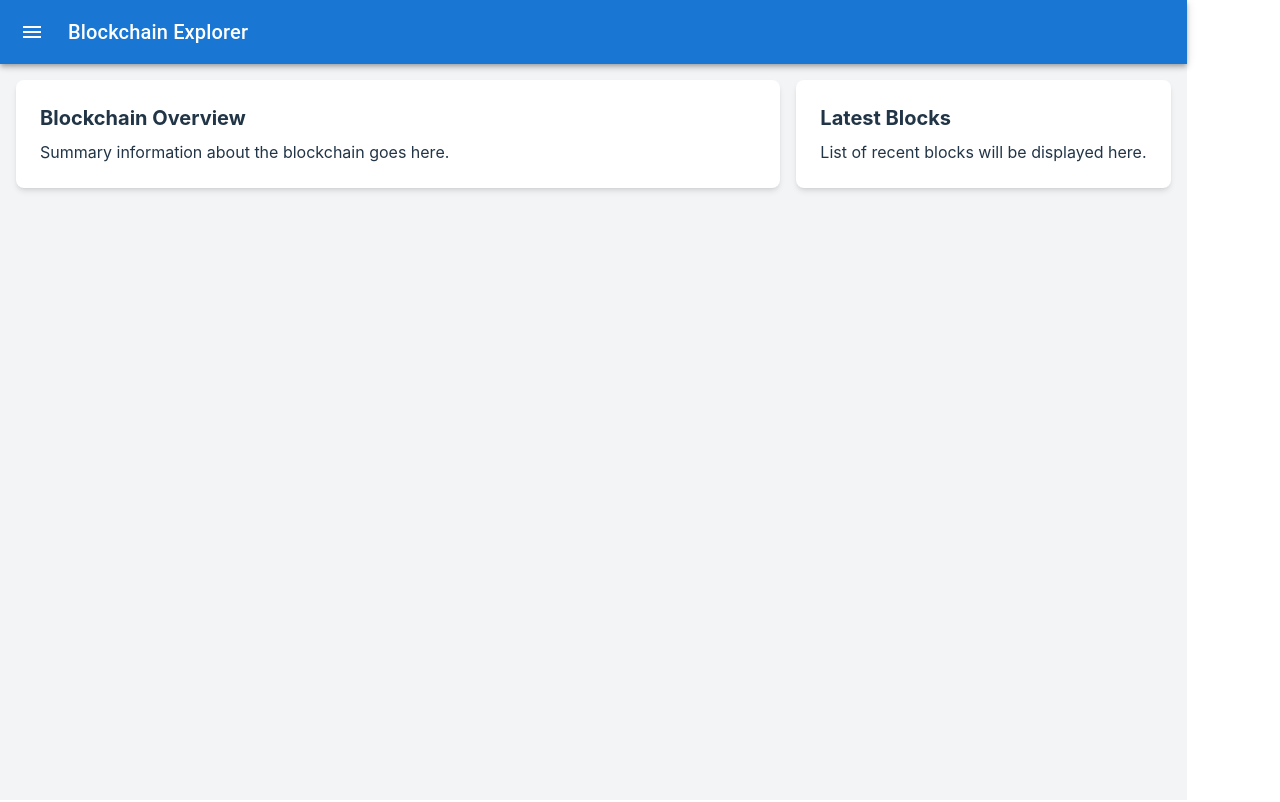
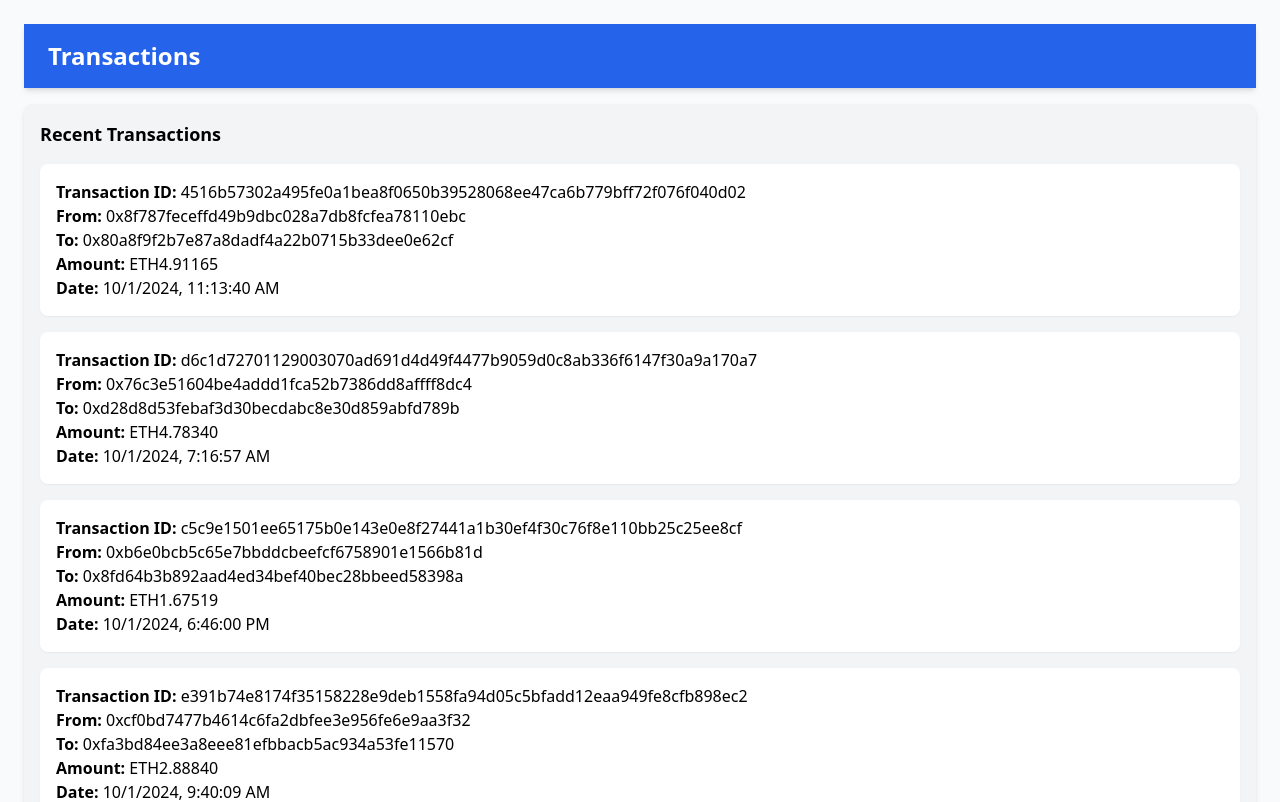
Before and after one commit to PrayagTandon/Front-End, a React (Vite) app in the folder ethereum-blockchain-explorer/: page / in a window 1280 px wide. Shown: the top 802 px of the page. Built offline with nearby package versions, Linux system fonts and the light colour scheme.

Commit message:
Setting up the header and Transactions

```diff
--- a/ethereum-blockchain-explorer/package.json
+++ b/ethereum-blockchain-explorer/package.json
@@ -12,8 +12,10 @@
   "dependencies": {
     "@emotion/react": "^11.13.3",
     "@emotion/styled": "^11.13.0",
+    "@faker-js/faker": "^8.0.0",
     "@mui/icons-material": "^6.1.1",
     "@mui/material": "^6.1.1",
+    "crypto-js": "^4.1.1",
     "react": "^18.3.1",
     "react-dom": "^18.3.1"
   },
--- a/ethereum-blockchain-explorer/src/App.jsx
+++ b/ethereum-blockchain-explorer/src/App.jsx
@@ -1,12 +1,10 @@
 import React from 'react';
-import Navbar from './components/Navbar';
-import Dashboard from './components/Dashboard';
+import Transactions from './components/Transactions';
 
 function App() {
   return (
-    <div className="min-h-screen bg-gray-100">
-      <Navbar />
-      <Dashboard />
+    <div className="min-h-screen bg-gray-50">
+      <Transactions />
     </div>
   );
 }
--- /dev/null
+++ b/ethereum-blockchain-explorer/src/components/Header.jsx
@@ -0,0 +1,11 @@
+import React from 'react';
+
+const Header = ({ title }) => {
+    return (
+        <div className="bg-blue-600 text-white py-4 px-6 shadow-md">
+            <h1 className="text-2xl font-bold">{title}</h1>
+        </div>
+    );
+};
+
+export default Header;
--- /dev/null
+++ b/ethereum-blockchain-explorer/src/components/Transactions.jsx
@@ -0,0 +1,42 @@
+import React from 'react';
+import Header from './Header';
+import { faker } from '@faker-js/faker';
+import CryptoJS from 'crypto-js';
+
+// Function to generate a mock transaction
+const generateTransaction = () => {
+    return {
+        id: CryptoJS.SHA256(faker.string.uuid()).toString(), // Correct UUID generation
+        from: faker.finance.ethereumAddress(),
+        to: faker.finance.ethereumAddress(),
+        amount: faker.finance.amount(0.01, 5, 5, 'ETH'),
+        timestamp: faker.date.recent().toLocaleString(),
+    };
+};
+
+// Generate a list of 5 mock transactions
+const transactions = Array.from({ length: 5 }, generateTransaction);
+
+const Transactions = () => {
+    return (
+        <div className="p-6">
+            <Header title="Transactions" />
+            <div className="mt-4 bg-gray-100 p-4 rounded-lg shadow-md">
+                <h2 className="text-lg font-semibold mb-4">Recent Transactions</h2>
+                <ul className="space-y-4">
+                    {transactions.map((tx) => (
+                        <li key={tx.id} className="bg-white p-4 rounded-lg shadow-sm">
+                            <p><strong>Transaction ID:</strong> {tx.id}</p>
+                            <p><strong>From:</strong> {tx.from}</p>
+                            <p><strong>To:</strong> {tx.to}</p>
+                            <p><strong>Amount:</strong> {tx.amount}</p>
+                            <p><strong>Date:</strong> {tx.timestamp}</p>
+                        </li>
+                    ))}
+                </ul>
+            </div>
+        </div>
+    );
+};
+
+export default Transactions;
--- a/ethereum-blockchain-explorer/src/index.css
+++ b/ethereum-blockchain-explorer/src/index.css
@@ -1,77 +1,3 @@
 @tailwind base;
 @tailwind components;
 @tailwind utilities;
-
-:root {
-  font-family: Inter, system-ui, Avenir, Helvetica, Arial, sans-serif;
-  line-height: 1.5;
-  font-weight: 400;
-
-  color-scheme: light dark;
-  color: rgba(255, 255, 255, 0.87);
-  background-color: #242424;
-
-  font-synthesis: none;
-  text-rendering: optimizeLegibility;
-  -webkit-font-smoothing: antialiased;
-  -moz-osx-font-smoothing: grayscale;
-}
-
-a {
-  font-weight: 500;
-  color: #646cff;
-  text-decoration: inherit;
-}
-
-a:hover {
-  color: #535bf2;
-}
-
-body {
-  margin: 0;
-  display: flex;
-  place-items: center;
-  min-width: 320px;
-  min-height: 100vh;
-}
-
-h1 {
-  font-size: 3.2em;
-  line-height: 1.1;
-}
-
-button {
-  border-radius: 8px;
-  border: 1px solid transparent;
-  padding: 0.6em 1.2em;
-  font-size: 1em;
-  font-weight: 500;
-  font-family: inherit;
-  background-color: #1a1a1a;
-  cursor: pointer;
-  transition: border-color 0.25s;
-}
-
-button:hover {
-  border-color: #646cff;
-}
-
-button:focus,
-button:focus-visible {
-  outline: 4px auto -webkit-focus-ring-color;
-}
-
-@media (prefers-color-scheme: light) {
-  :root {
-    color: #213547;
-    background-color: #ffffff;
-  }
-
-  a:hover {
-    color: #747bff;
-  }
-
-  button {
-    background-color: #f9f9f9;
-  }
-}
```
Also changed, not shown: 1 other file (tests, documents, lock files or other folders).
